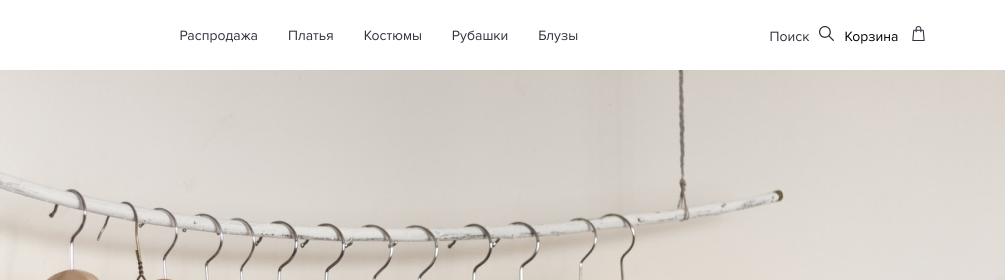
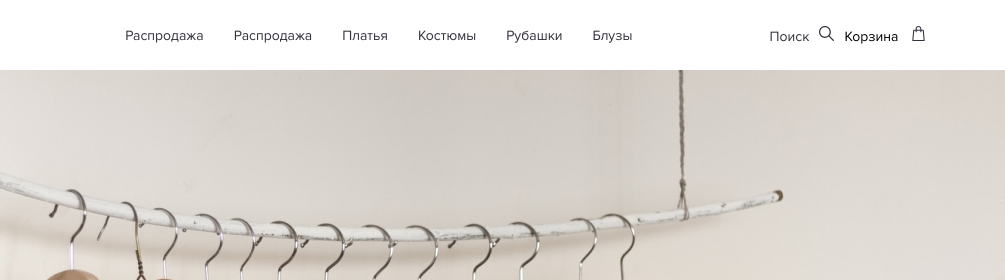
Before and after one commit to IvanKalita/ANNA-PAVLA, a plain HTML site: page index.html in a window 1280 px wide. Shown: the top 280 px of the page, 275-1280 px from the left. Drawn offline with Linux system fonts and the light colour scheme.

Commit message:
my commit thee

```diff
--- a/index.html
+++ b/index.html
@@ -25,6 +25,9 @@
 
         <nav class="page-header__wrap-content-nav">
           <ul class="page-header__wrap-content-nav-list">
+            <li class="page-header__wrap-contentn-nav-item">
+              <a class="page-header__wrap-content-nav-link" href="#">Распродажа</a>
+            </li>
             <li class="page-header__wrap-contentn-nav-item">
               <a class="page-header__wrap-content-nav-link" href="#">Распродажа</a>
             </li>
```
